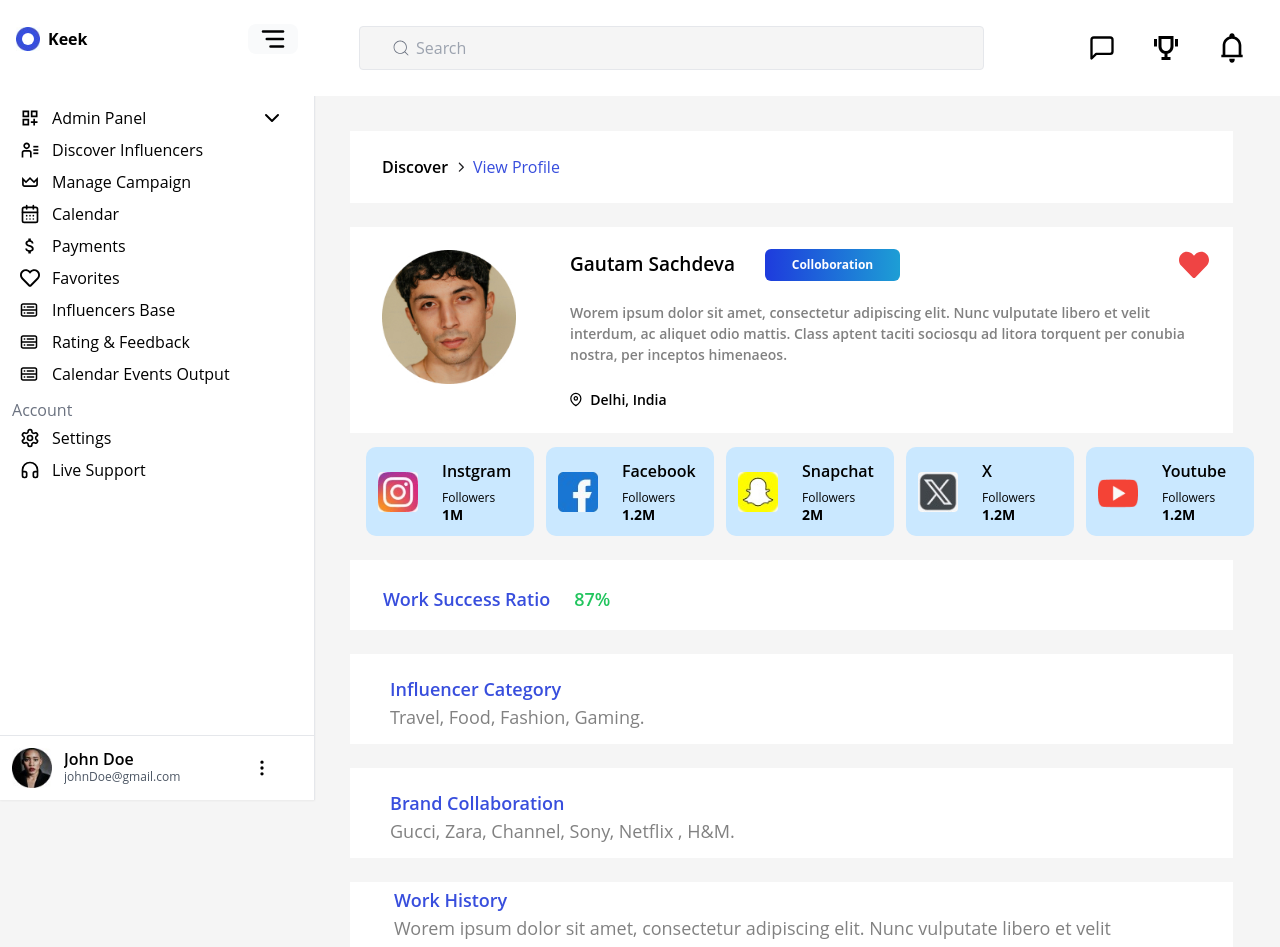
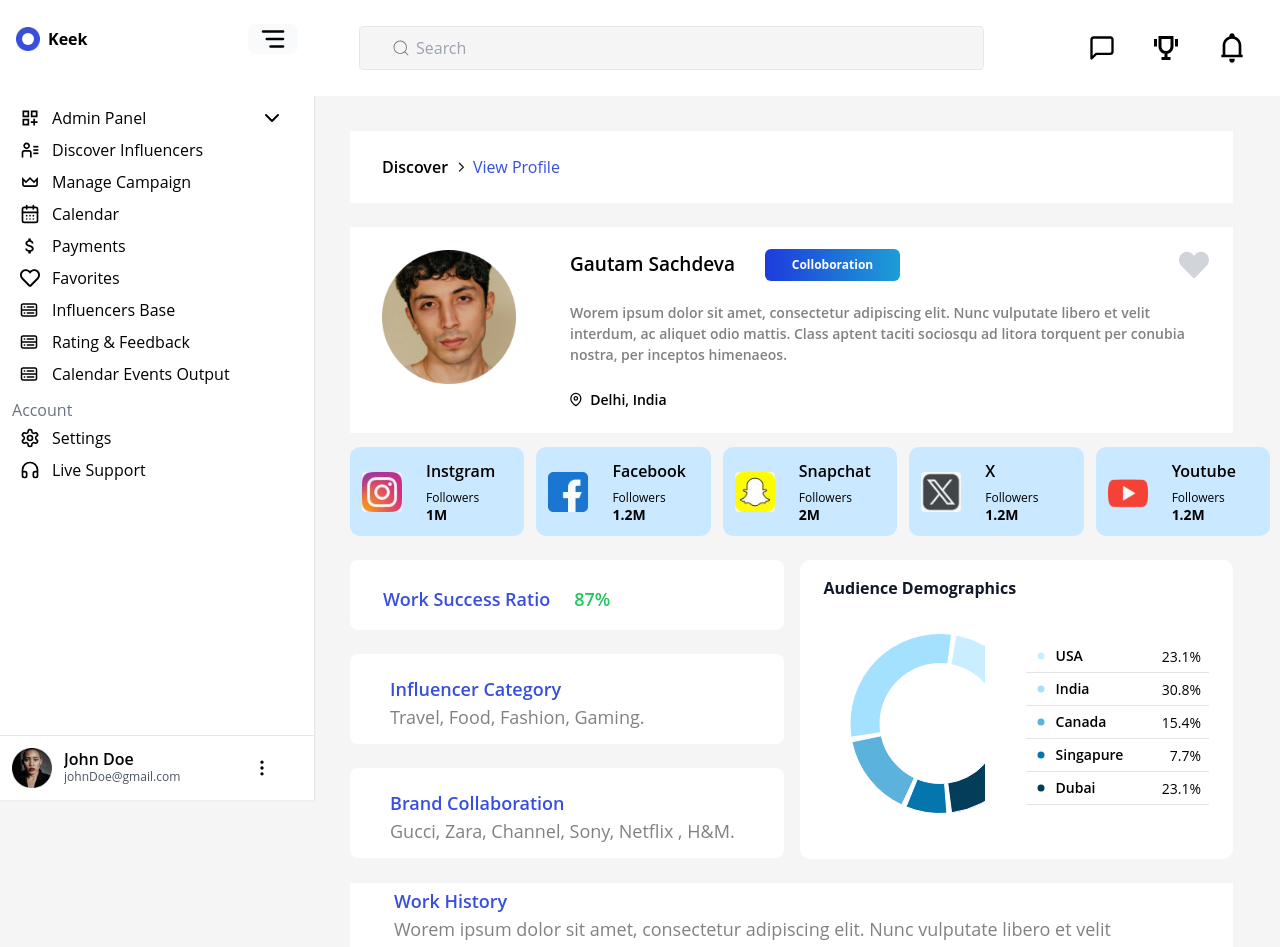
Before and after one commit to Tejas812002/Keek, a React (Create React App) app: page /viewProfile in a window 1280 px wide. Shown: the top 947 px of the page. Built offline with nearby package versions, Linux system fonts and the light colour scheme.

Commit message:
ActiveCampaign and Profile Aidience demoGraphic Changes Pushs

```diff
--- a/src/ManageCampaign/Component/ActiveCampaign/ActiveCampaign.jsx
+++ b/src/ManageCampaign/Component/ActiveCampaign/ActiveCampaign.jsx
@@ -8,6 +8,8 @@ import { MdIosShare } from "react-icons/md";
 import { TfiVideoClapper } from "react-icons/tfi";
 import { RiGalleryLine } from "react-icons/ri";
 import { CiVideoOn } from "react-icons/ci";
+import { Link, useLocation } from "react-router-dom";
+import { MdChevronRight } from "react-icons/md";
 
 const ActiveCampaign = () => {
   const contextState = useContext(Mycontext);
@@ -56,7 +58,8 @@ const ActiveCampaign = () => {
     { title: "Media Analyst", imgSrc: "https://placehold.co/48x48" },
   ];
   const visibleCards = expanded ? cardData.slice(0, 6) : cardData;
-
+  const location = useLocation();
+  const currentPath = location.pathname;
   return (
    <div className={`flex relative top-20 ${
     !expanded
@@ -64,25 +67,36 @@ const ActiveCampaign = () => {
       : "left-[350px] w-[calc(100%-360px)]"
   }  overflow-y-auto  bg-[#F5F5F5] space-y-4`}>
      <div className="w-full mt-[49px]">
-      <div className="">
-        <div className="h-[71.42px] pl-[31.4px] mr-10 bg-white flex items-center">
-          <nav className="text-sm pt-[27.42] text-muted-foreground">
-            <a href="#" className="hover:text-primary text-base font-normal mr-1">
-              Manage Campaigns{" "}
-            </a>
-            &gt;&nbsp;
-            <a href="#" className="hover:text-primary text-base font-normal mr-1">
-              {" "}
-              Active Campaigns{" "}
-            </a>
-            &gt;&nbsp;
-            <span className="text-primary text-blue-500 text-base font-semibold">
+     <div className="">
+      <div className="h-[71.42px] pl-[31.4px] mr-10 bg-white flex items-center">
+        <nav className="text-muted-foreground flex items-center">
+          <Link
+            to="/manageCampaign"
+            className={`hover:text-primary text-[16px] font-normall mr-1 flex items-center ${
+              currentPath === '/manageCampaign' ? 'text-blue-500' : ''
+            }`}
+          >
+            Manage Campaigns
+            <MdChevronRight className="m-1 items-center" size={"15.7px"} />
+          </Link>
+
+          <Link
+            to="/ActiveCampaign"
+            className={`hover:text-primary text-[16px] font-normal mr-1 flex items-center ${
+              currentPath === '/ActiveCampaign' ? '' : ''
+            }`}
+          >
+            Active Campaigns
+            <MdChevronRight className="m-1 items-center" size={"15.7px"} />
+          </Link>
+
+          <span className="text-primary text-blue-500 text-base font-semibold">
               {" "}
               Campaign Name{" "}
             </span>
-          </nav>
-        </div>
+        </nav>
       </div>
+    </div>
 
       <div className="grid grid-cols-1 mt-[29px] md:grid-cols-4 mr-10 gap-20 mb-8">
         <div
--- a/src/ProfileComponent/Profile.jsx
+++ b/src/ProfileComponent/Profile.jsx
@@ -12,12 +12,29 @@ import I4 from "../Assets/I4.jpg";
 import I5 from "../Assets/I5.jpg";
 import { Link, useLocation } from "react-router-dom";
 import { FaHeart } from "react-icons/fa";
+import { GoDotFill } from "react-icons/go";
+import { PieChart, Pie, Cell, ResponsiveContainer, Tooltip } from "recharts";
+
+const data = [
+  { name: "USA", value: 30000 },
+  { name: "India", value: 40000 },
+  { name: "Canada", value: 20000 },
+  { name: "Singapure", value: 10000 },
+  { name: "Dubai", value: 30000 },
+];
+const COLORS = ["#C9EEFF", "#A3E1FF", "#5BB2DD", "#0575AD", "#033D5A"];
+const totalValue = data.reduce((acc, entry) => acc + entry.value, 0);
+
+const name = data.map((entry) => entry.name);
+const value = data.map((entry) =>
+  ((entry.value / totalValue) * 100).toFixed(1)
+);
 
 const ViewProfile = () => {
   const contextState = useContext(Mycontext);
   const expanded = contextState.expanded;
 
-  const [favorites, setFavorites] = useState(false);
+  const [favorites, setFavorites] = useState(true);
 
   const socialSitesData = [
     { name: "Instgram", logo: I5, followers: "1M" },
@@ -28,10 +45,10 @@ const ViewProfile = () => {
   ];
   const location = useLocation();
   const currentPath = location.pathname;
-  const  handleHeartIcon = () => {
-  setFavorites(!favorites)
+  const handleHeartIcon = () => {
+    setFavorites(!favorites);
     /// Aslo need to add this profile to savedlist
-  }
+  };
   return (
     <div
       className={`flex relative top-[131px] ${
@@ -46,10 +63,18 @@ const ViewProfile = () => {
             <Link
               to="/discoverInfluencers"
               className={`bg-white rounded-lg flex flex-row font-semibold font-body text-base justify-center items-center ${
-      currentPath === '/discover' ? 'text-[#2463eb]' : 'text-[#384EDD]'
+                currentPath === "/discover"
+                  ? "text-[#2463eb]"
+                  : "text-[#384EDD]"
               }`}
             >
-    <p className={`font-body ${currentPath === '/discover' ? 'text-[#2463eb]' : 'text-black'}`}>Discover</p>
+              <p
+                className={`font-body ${
+                  currentPath === "/discover" ? "text-[#2463eb]" : "text-black"
+                }`}
+              >
+                Discover
+              </p>
               <svg
                 width="17"
                 height="17"
@@ -68,11 +93,17 @@ const ViewProfile = () => {
               </svg>
             </Link>
             <Link to={"/viewProfile"}>
-
-    <span className={`ml-1 ${currentPath === '/discover' ? 'text-[#2463eb]' : 'text-[#384EDD]'}`}>View Profile</span>
+              <span
+                className={`ml-1 ${
+                  currentPath === "/discover"
+                    ? "text-[#2463eb]"
+                    : "text-[#384EDD]"
+                }`}
+              >
+                View Profile
+              </span>
             </Link>
           </div>
-
 
           <div className="flex items-center pl-8 bg-white h-[206px]  content-center mr-[37px] mt-6">
             <div className="flex justify-center  item-center">
@@ -93,12 +124,15 @@ const ViewProfile = () => {
                         <button className="text-white w-[135px] text-xs  px-[12.55px] py-[7.84px] justify-center rounded-md font-bold bg-gradient-to-r from-[#1E3BDD] to-[#1D9ED5] items-center">
                           Colloboration
                         </button>
-
                       </div>
                     </div>
 
                     <div className="mr-6" onClick={handleHeartIcon}>
-                   {!favorites ? <FaHeart className=" text-red-500 text-3xl justify-end" /> : <FaHeart className="text-gray-300 text-3xl justify-end" />}
+                      {!favorites ? (
+                        <FaHeart className=" text-red-500 text-3xl justify-end" />
+                      ) : (
+                        <FaHeart className="text-gray-300 text-3xl justify-end" />
+                      )}
                     </div>
                   </div>
                   <p className="flex text-[14px] mr-6 font-semibold text-[#818181] pt-[22px]">
@@ -138,7 +172,7 @@ const ViewProfile = () => {
           </div>
 
           <div className="w-full mt-[14px]">
-            <div class="box-border w-full inline-flex items-center gap-[12px] place-content-evenly px-4">
+            <div class="box-border w-full inline-flex items-center gap-[12px] place-content-evenly ">
               {socialSitesData.map((platform, index) => (
                 <div
                   key={index}
@@ -169,14 +203,18 @@ const ViewProfile = () => {
           <div className="flex items-center pt-[24px]">
             <div className="flex flex-col mr-[37px]">
               <div className="space-y-6">
-                <div className="flex items-center content-center h-[70px] px-[33px] bg-white">
+                <div className="flex flex-row gap-4 w-full">
+                  <div className={`flex flex-col space-y-6 w-1/2`}>
+                    <div className="flex items-center content-center rounded-lg h-[70px] px-[33px] bg-white">
                       <div className=" mt-2 font-semibold text-lg text-[#384EDD]">
                         Work Success Ratio
-                    <p1 className="text-[#22C55E] text-lg pl-[24px]">87%</p1>
+                        <p1 className="text-[#22C55E] text-lg pl-[24px]">
+                          87%
+                        </p1>
                       </div>
                     </div>
 
-                <div className="flex items-center content-center h-[90px] px-[40px] bg-white ">
+                    <div className="flex items-center rounded-lg content-center h-[90px] px-[40px] bg-white ">
                       <div>
                         <div className=" text-lg mt-2 text-[#384EDD] font-semibold">
                           Influencer Category
@@ -187,7 +225,7 @@ const ViewProfile = () => {
                       </div>
                     </div>
 
-                <div className="flex items-center content-center h-[90px] px-[40px]  bg-white ">
+                    <div className="flex items-center rounded-lg content-center h-[90px] px-[40px]  bg-white ">
                       <div>
                         <div className="text-lg mt-2   font-semibold text-[#384EDD]">
                           Brand Collaboration
@@ -195,6 +233,79 @@ const ViewProfile = () => {
                         <p className=" text-lg text-[#818181]">
                           Gucci, Zara, Channel, Sony, Netflix , H&M.
                         </p>
+                      </div>
+                    </div>
+                  </div>
+                  <div className="w-1/2 ">
+                    <div
+                      className={`py-4 px-6 rounded-[10px]  h-[299px] bg-white ${
+                        !expanded ? "w-[680px]" : "w-full"
+                      } `}
+                    >
+                      <h5 className=" text-gray-900 font-bold text-base">
+                        Audience Demographics
+                      </h5>
+                      <div className="flex flex-row h-full relative ">
+                        <div className="w-1/2 ml-4 mr-4">
+                          <ResponsiveContainer>
+                            <PieChart
+                              width={200}
+                              height={200}
+                              style={{ left: "-25px", top: "-10px" }}
+                            >
+                              <Pie
+                                data={data}
+                                cx={120}
+                                // cy={200}
+                                innerRadius={60}
+                                outerRadius={90}
+                                fill="#8884d8"
+                                paddingAngle={3}
+                                dataKey="value"
+                              >
+                                {data.map((entry, index) => (
+                                  <Cell
+                                    key={`cell-${index}`}
+                                    fill={COLORS[index % COLORS.length]}
+                                  />
+                                ))}
+                              </Pie>
+                              <Tooltip />
+                            </PieChart>
+                          </ResponsiveContainer>
+                        </div>
+                        <div className="w-[208px] h-full mt-10">
+                          {data.map((entry, index) => (
+                            <div
+                              key={`legend-${index}`}
+                              className=" flex border-b border-[#E4E4E4] justify-between py-1 px-2"
+                            >
+                              <div className="flex  items-center">
+                                <span
+                                  className="mr-2 text-sm "
+                                  style={{
+                                    color: COLORS[index % COLORS.length],
+                                  }}
+                                >
+                                  <GoDotFill />
+                                </span>
+                                <span className="text-sm font-semibold text-black">
+                                  {entry.name}
+                                </span>
+                              </div>
+                              <div>
+                                <span className="text-sm font-normal text-black ">
+                                  {((entry.value / totalValue) * 100).toFixed(
+                                    1
+                                  )}
+                                  %
+                                </span>
+                              </div>
+                            </div>
+                          ))}
+                        </div>
+                      </div>
+                    </div>
                   </div>
                 </div>
 
```
Lines whose indentation alone changed are shown as unchanged.
